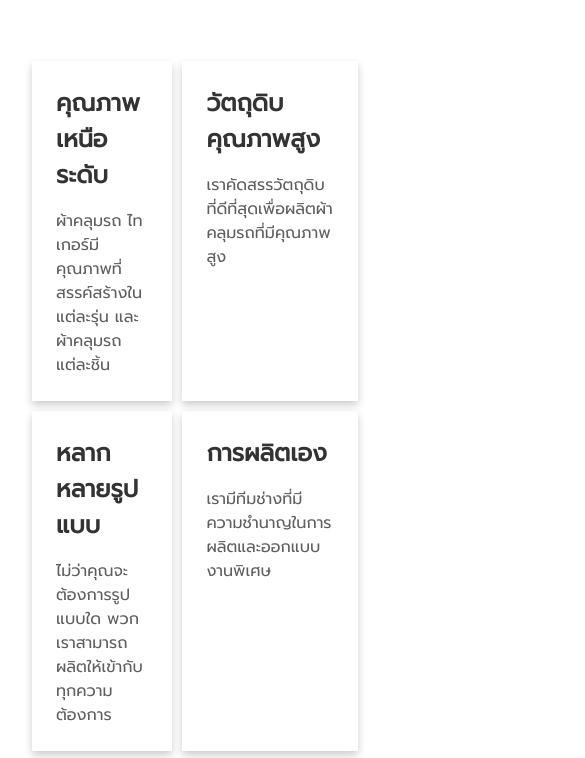
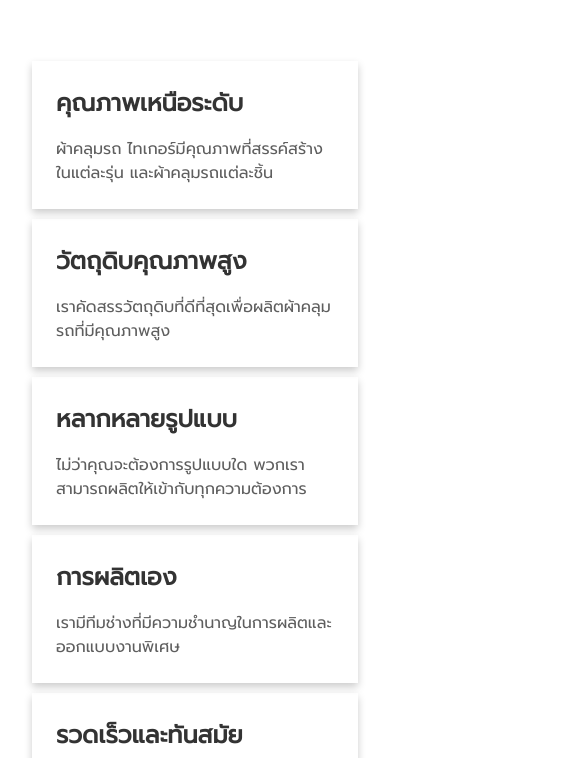
Before and after one commit to 0zMiafO7zff/Carcover_landingpage, a plain HTML site: page index.html in a window 390 px wide. Shown: the part 641-1399 px from the top of the page, 585 px wide, since content can reach past the window. Drawn offline with nearby package versions, Linux system fonts and the light colour scheme.

Commit message:
update 2

```diff
--- a/style_index.css
+++ b/style_index.css
@@ -252,6 +252,15 @@ header {
     }
 }
 
+@media screen and (max-width:630px) {
+    .whyus-box {
+        padding: 0 2rem;
+    }
+
+    .whyus-box {
+        grid-template-columns: repeat(1,1fr);
+    }
+}
 
 /* RESPONSIVE WHYUS */
 /* ################################################### WHY US ################################################### */
@@ -492,6 +501,9 @@ header {
     .send-box-text-text {
         margin-right: .5rem;
     }
+    .line-send {
+        width: 40%;
+    }
 }
 
 @media screen and (max-width:540px) {
@@ -624,6 +636,10 @@ header {
         width: auto;
     }
 }
+
+
+
+
 
 /* RESPONSIVE MAP */
 
```
